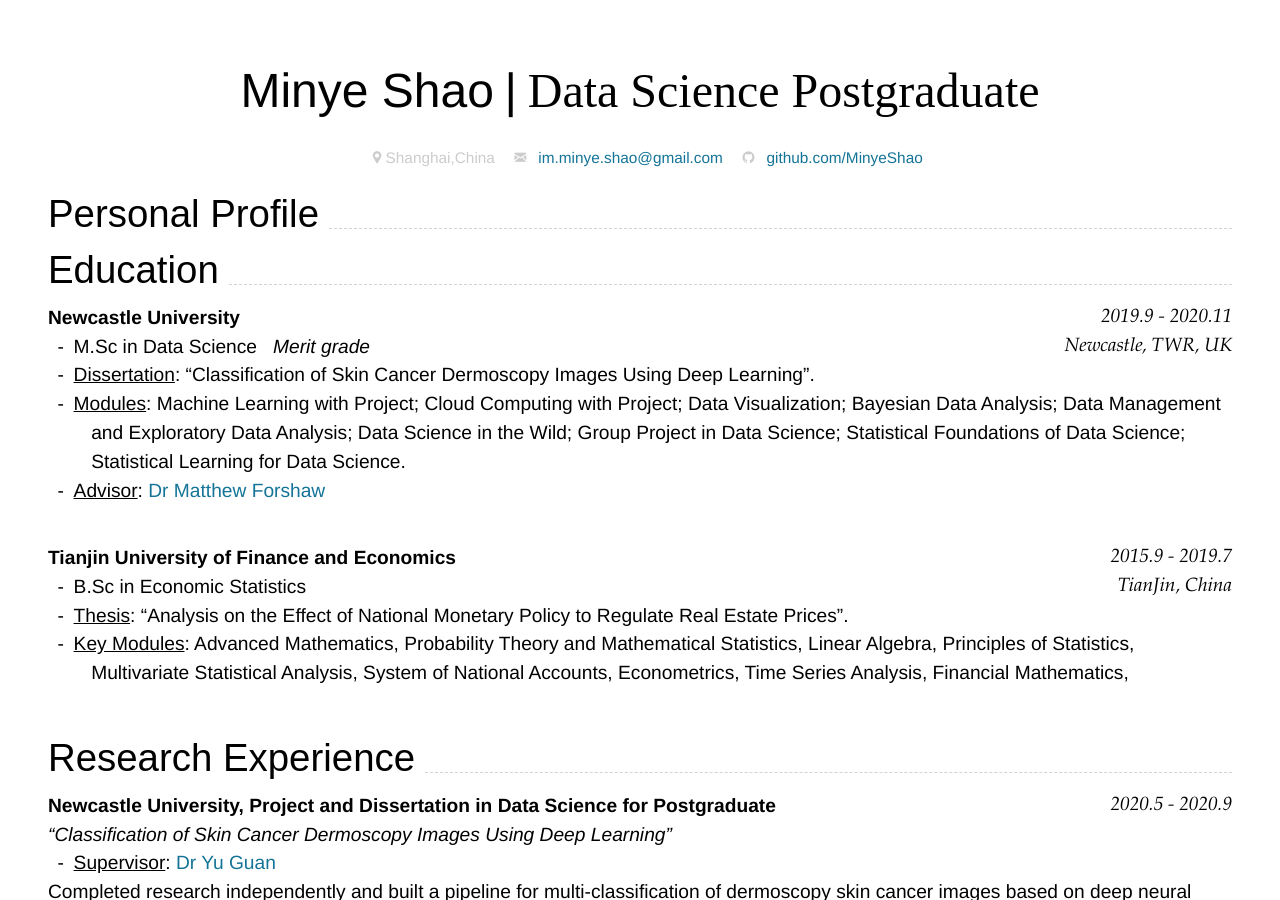
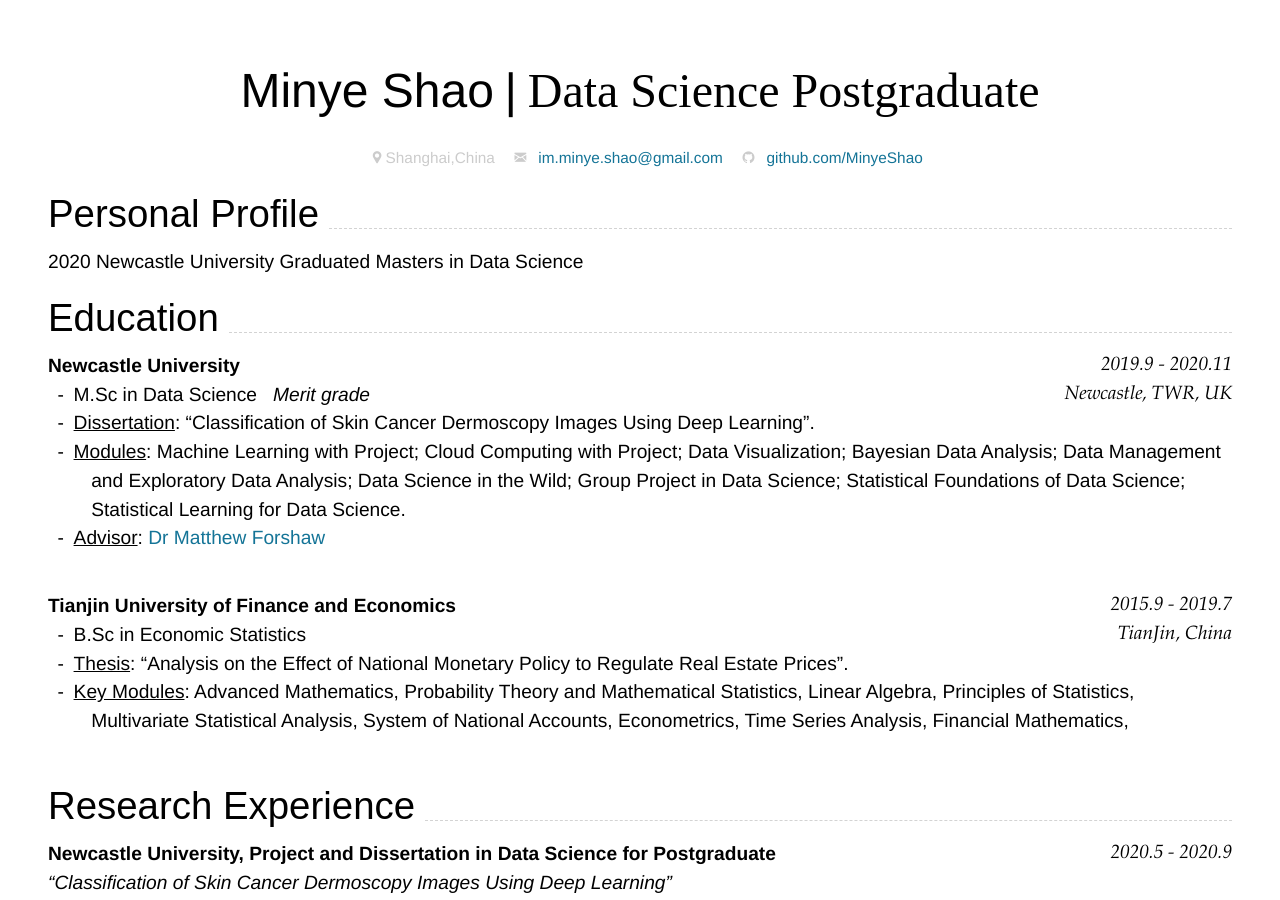
Before and after one commit to MinyeShao/CV_Markdown, a Jekyll site: the page built from index.md, in a window 1280 px wide and 900 px high. Built offline with Jekyll 4.4.1, drawn with Linux system fonts in a browser that asks for light colours; nearby versions of some CDN libraries; part of the change alters nothing that is shown.

Commit message:
Update index.md

```diff
--- a/index.md
+++ b/index.md
@@ -22,6 +22,7 @@ github:
 
 {% include cv-contact.html %}
 ## Personal Profile
+2020 Newcastle University Graduated Masters in Data Science
 
 
 ## Education
@@ -90,7 +91,7 @@ Through the model, text can be classified as positive, negative and neutral.
 Customer Data Platform (CDP) is a marketing technology that aggregates customer data from multiple, multi-data sources, and then shares this data with other applications. In the CDP project, I was in charge of developing Automatic feature engineering pipeline which is used to generate and transform the original data for preprocessing and pass it to the automatic machine learning module in CDP. Specifically, this pipeline convert raw tabular data into a format ready for the machine learning model to read and attempt to enhance some new features/columns to provide more information to the machine learning model and hopefully more accurate results. The pipline is composed of multiple feature generators，each feature generator has different processing functions.
 
 <br>
-#### **Extract the Specified Key Words/Sentences of the Text Through the NLP Method of Extractive Q&A**`2021.12 `
+#### **Extract the Specified Key Words/Sentences of the Text Through the NLP Method of Extractive Q&A**`2022.5 `
 Crawled the body content of procurement and bidding announcements from the bidding information platform. For the basic information of text in a unified format that has been given by the bidding platform _e.g., Announcement release time, Announcement name, Announcement area etc._, I used regular expressions to match and obtain. For files written in special formats and the extraction of complex information _e.g., Bidding content, Buyer contact information, Purchasing agency name etc._, I transformed this problem into a Question-Answering reading comprehension task. Annotated the answers to key questions in the text of a small number of documents as a training set and finetuned the pre-trained model for the Chinese Question-Answering task (_i.e., roberta-base-chinese-extractive-qa_) with this dataset. Predicted the answers in text through key questions to achieve the effect of key words/sentences extraction.
 
 
```
